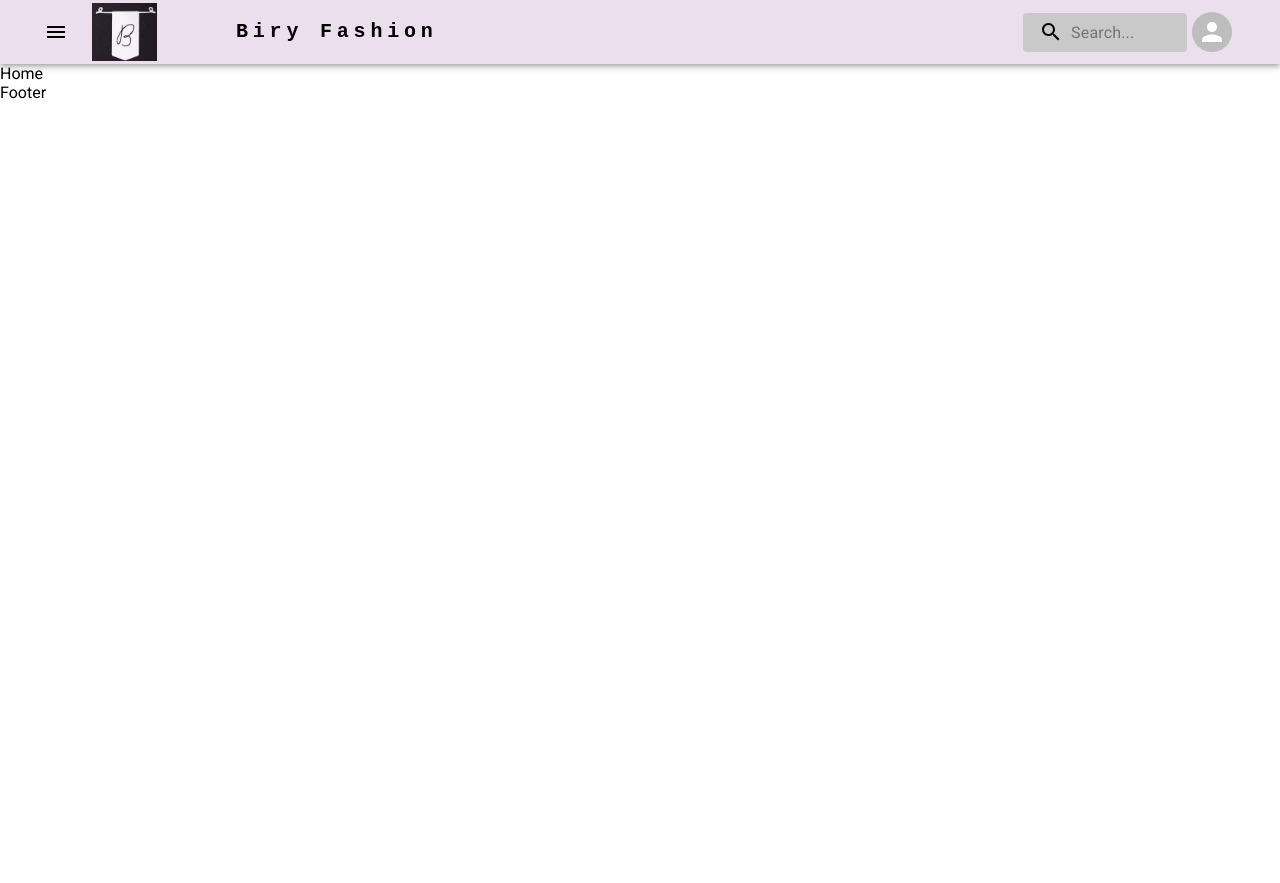
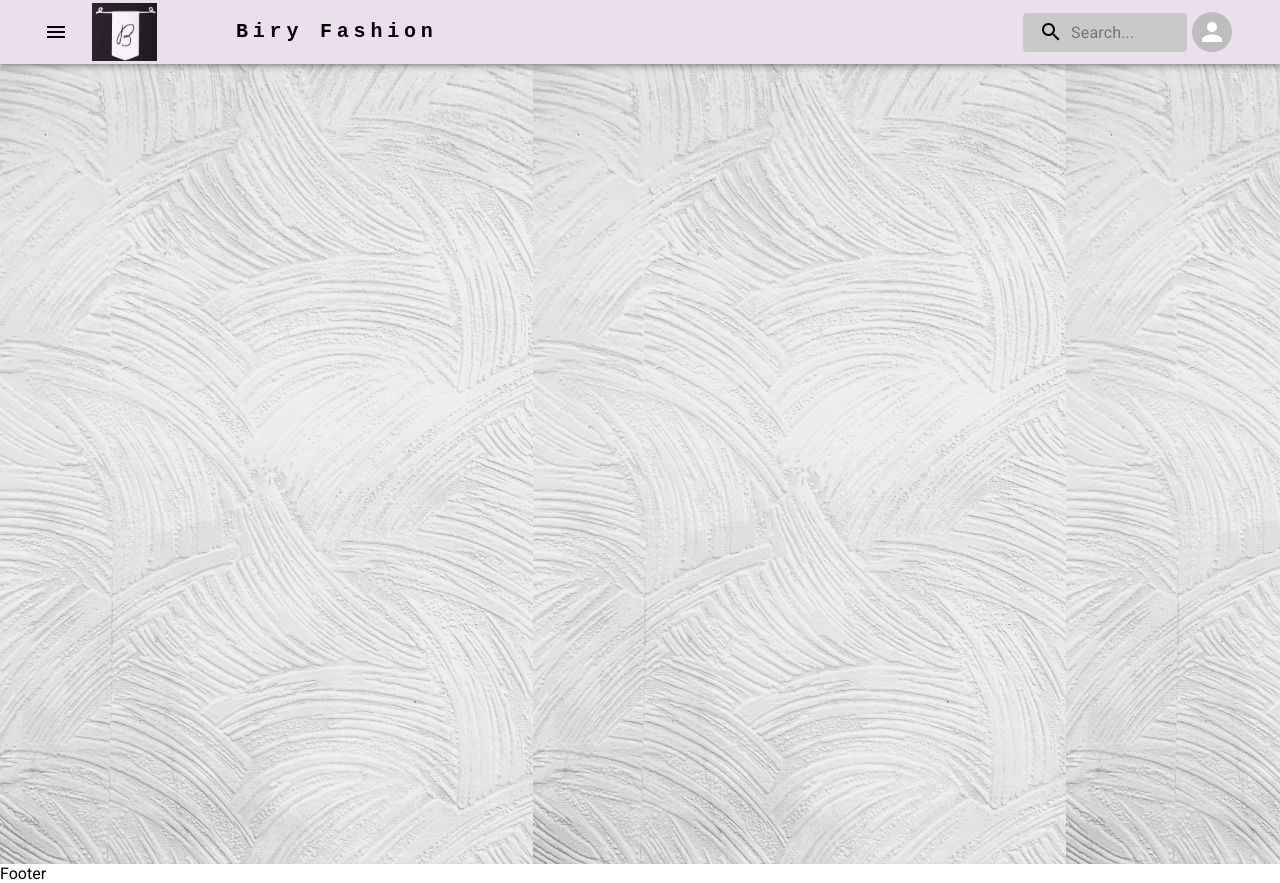
Before and after one commit to AhmedSaadKader/biry-fashion, a React (Vite) app: page / in a window 1280 px wide. Before the commit the page ends 800 px from the top, so only its background shows below. Built offline with nearby package versions, Linux system fonts and the light colour scheme.

Commit message:
hero backgound image

```diff
--- a/src/pages/Home.tsx
+++ b/src/pages/Home.tsx
@@ -1,5 +1,15 @@
+import { Box } from '@mui/material';
+import heroBackground from '../assets/pexels-hero-bg.jpg';
+
 const Home = () => {
-  return <div>Home</div>;
+  return (
+    <Box
+      sx={{
+        backgroundImage: `url(${heroBackground})`,
+        height: '100vh',
+        backgroundSize: 'contain'
+      }}></Box>
+  );
 };
 
 export default Home;
```
Also changed, not shown: src/assets/pexels-hero-bg.jpg (added).
